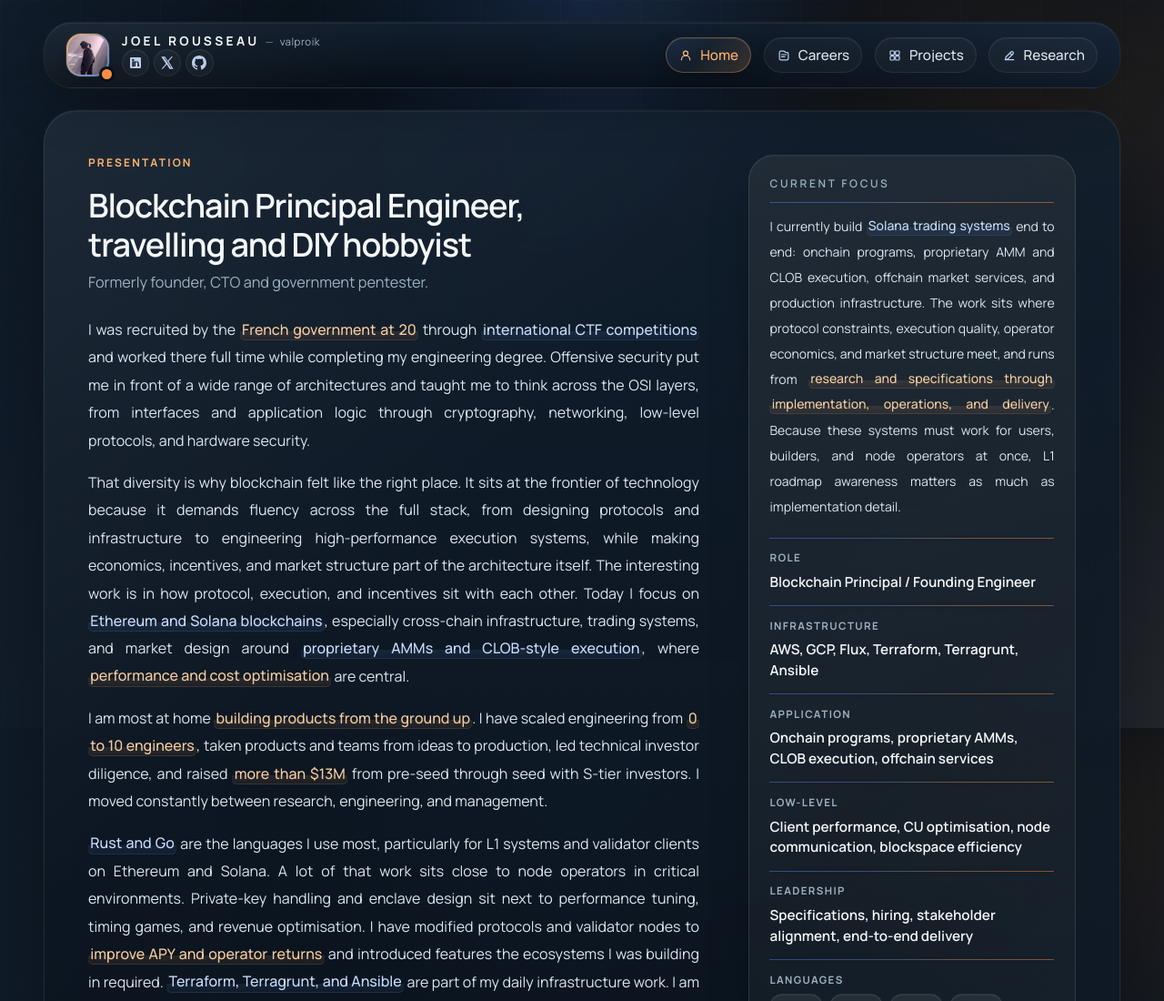
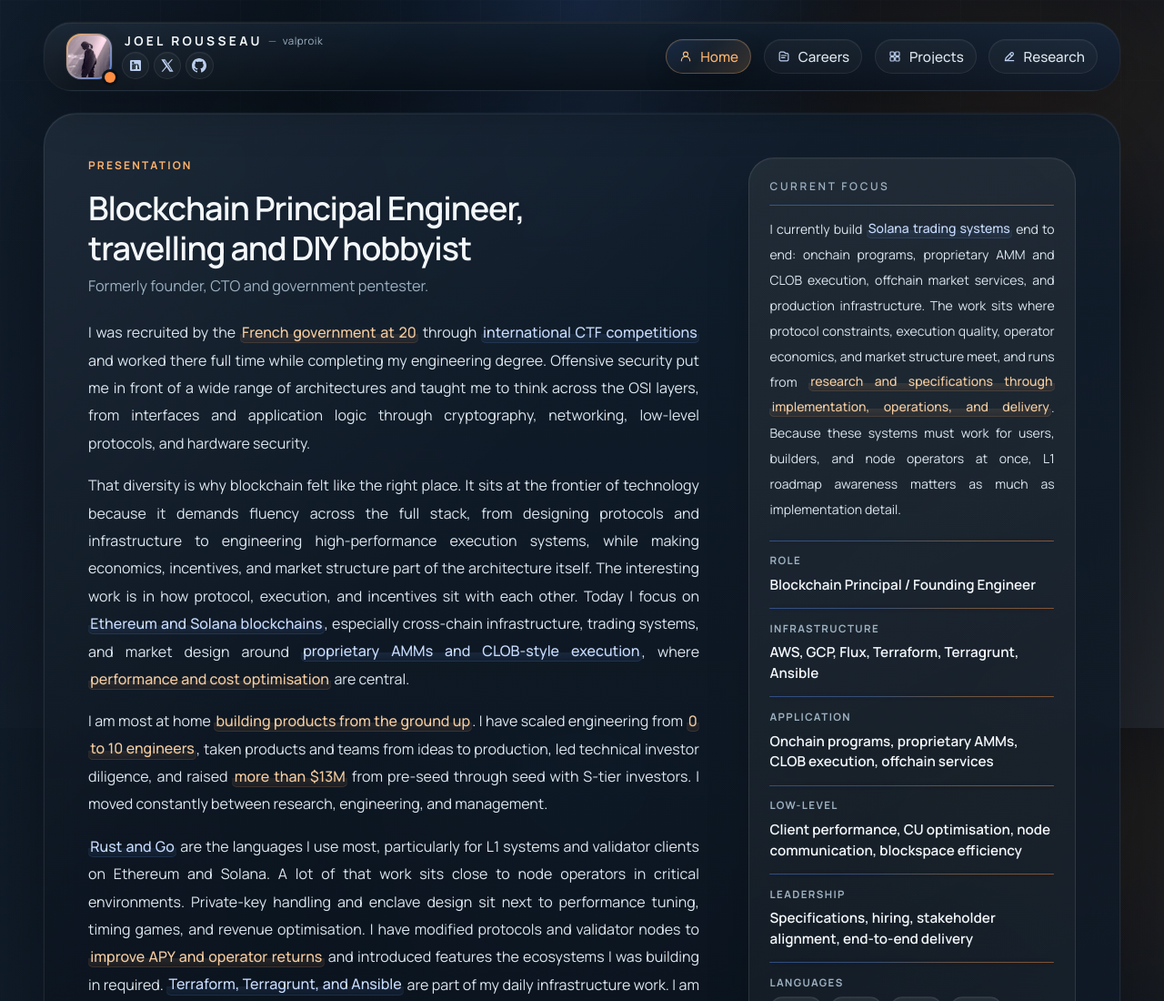
Before and after one commit to v4lproik/v4lproik.github.io, a website: page index.html in a window 1280 px wide. Shown: the top 1100 px of the page at 91% size. Drawn offline with Linux system fonts and the light colour scheme.

Commit message:
refactor(navigation): refine identity proportions

```diff
--- a/index.html
+++ b/index.html
@@ -37,7 +37,7 @@
       href="https://fonts.googleapis.com/css2?family=Manrope:wght@400;500;600;700;800&display=swap"
       rel="stylesheet"
     >
-    <link rel="stylesheet" href="assets/site.css?v=20261007i">
+    <link rel="stylesheet" href="assets/site.css?v=20261007j">
     <script type="application/ld+json">
       {
         "@context": "https://schema.org",
--- a/styles/site.css
+++ b/styles/site.css
@@ -586,6 +586,12 @@
       transform 180ms ease;
   }
 
+  @media (max-width: 39.999rem) {
+    .brand-lockup {
+      gap: 0.55rem;
+    }
+  }
+
   .site-header {
     overflow: visible;
     border-radius: 1.55rem;
@@ -738,6 +744,7 @@
   .brand-mark {
     position: relative;
     display: inline-flex;
+    flex: 0 0 auto;
     padding: 2px;
     border-radius: 1rem;
     background: linear-gradient(135deg, rgba(255, 179, 107, 0.96), rgba(79, 132, 232, 0.96));
@@ -769,8 +776,8 @@
   }
 
   .brand-mark img {
-    width: 2.7rem;
-    height: 2.7rem;
+    width: 2.9rem;
+    height: 2.9rem;
     display: block;
     border-radius: 0.9rem;
     object-fit: cover;
@@ -783,7 +790,7 @@
   .brand-text {
     display: flex;
     flex-direction: row;
-    align-items: baseline;
+    align-items: center;
     gap: 0.4rem;
     max-width: 14rem;
     margin-top: 0.05rem;
```
Also changed, not shown: careers/index.html (+1 -1 lines), projects/index.html (+1 -1 lines), research/index.html (+1 -1 lines), assets/site.css.
